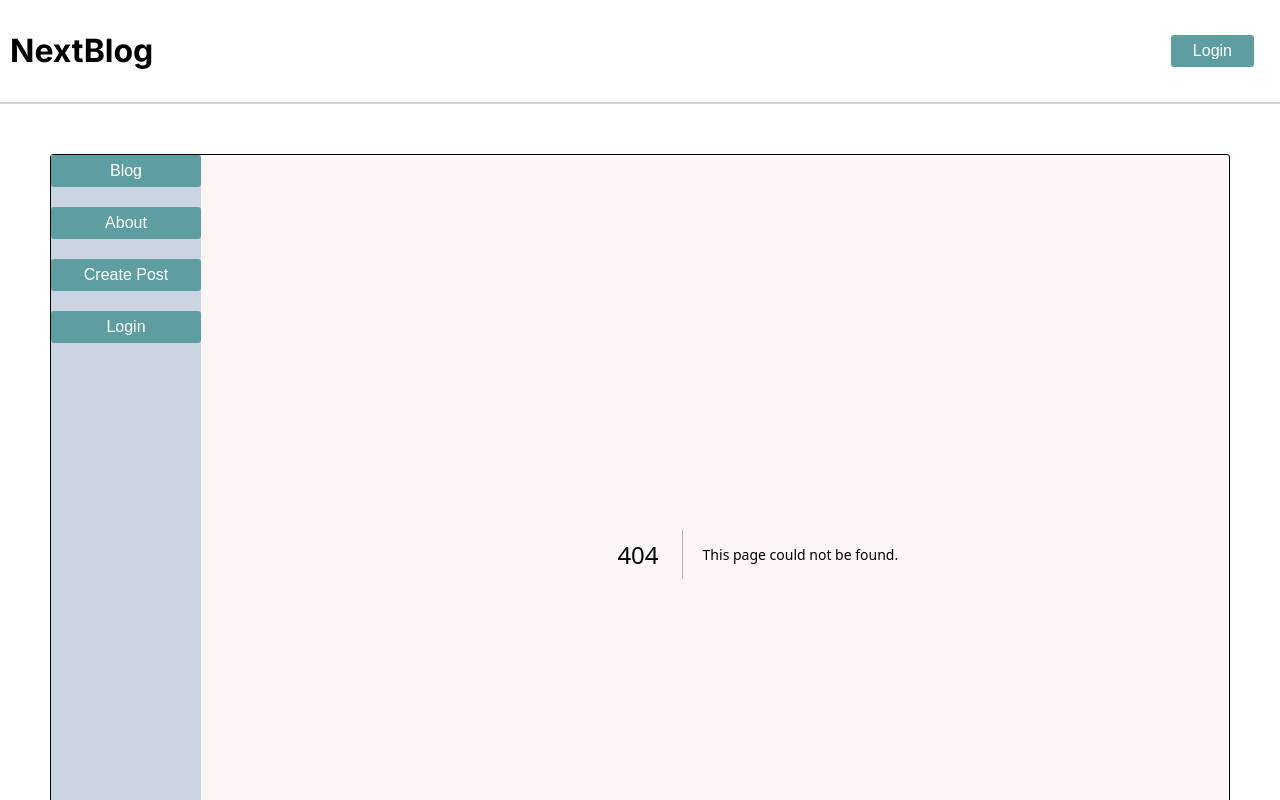
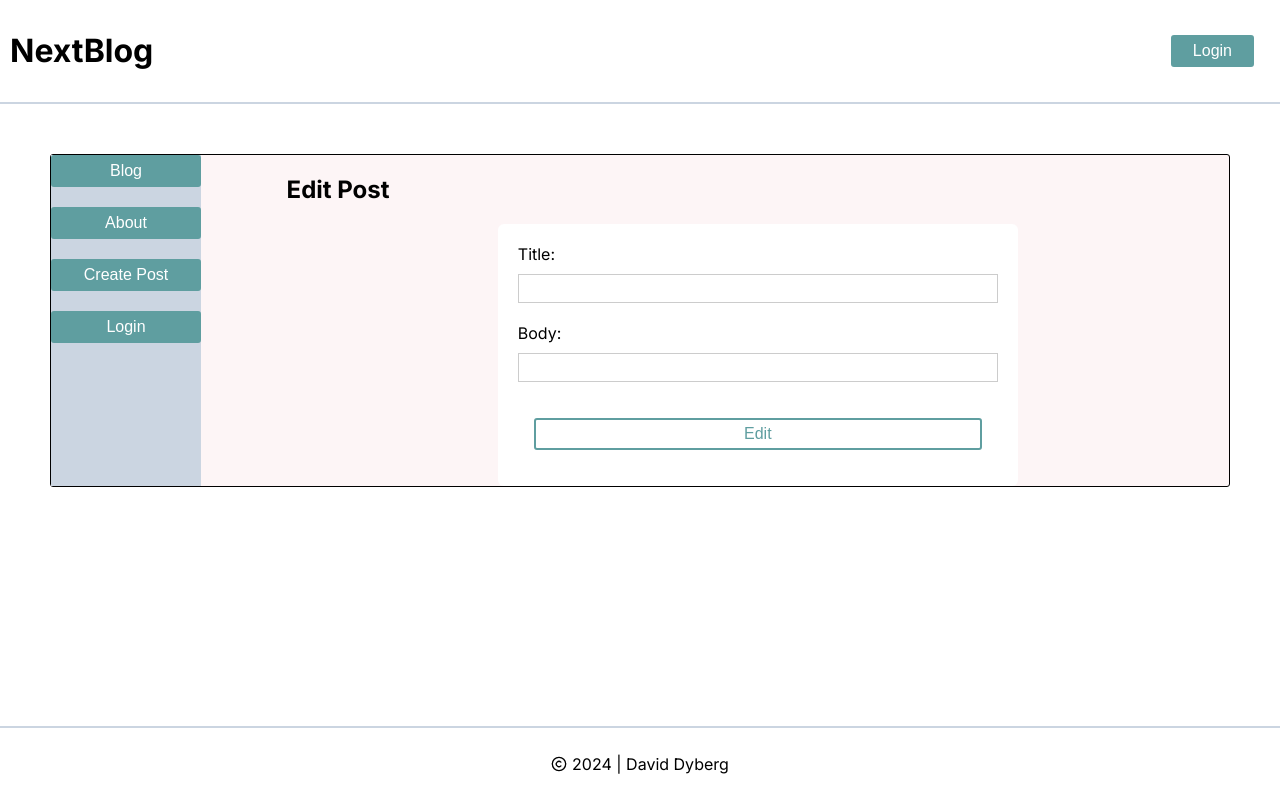
Before and after one commit to DavidDyberg/NextBlog, a Next.js app: page /1/edit in a window 1280 px wide. Before the commit this address had no page. Shown: the top 800 px of the page. Built offline with nearby package versions, Linux system fonts and the light colour scheme; no server answers.

Commit message:
edit post in progress

```diff
--- a/api-routes/posts.tsx
+++ b/api-routes/posts.tsx
@@ -26,6 +26,16 @@ export const getAllPosts = async () => {
        return data
   }
 
+  export const editPost = async ({title, body, id} : {title:string, body:string, id:string}) => {
+    const { data } = await supabase
+    .from('posts')
+    .update({title, body})
+    .eq('id', id)
+    .single()
+
+    return data
+  }
+
   export const getPost = async (id : string) => {
     const { data } = await supabase
         .from('posts')
--- a/app/[id]/buttons.tsx
+++ b/app/[id]/buttons.tsx
@@ -35,3 +35,9 @@ export const DeleteButton = ({ id } : { id: string }) => {
     </div>
    )
 }
+
+export const EditButton = ({id} : {id: string}) => {
+    const router = useRouter()
+
+
+}
--- /dev/null
+++ b/app/[id]/edit/page.tsx
@@ -0,0 +1,66 @@
+'use client'
+
+import { editPost } from '@/api-routes/posts'
+import * as Styles from '@/app/create-post/Styles.createPost'
+import { Button } from '@/styles/button'
+import { useMutation } from '@tanstack/react-query'
+import { useRouter } from 'next/navigation'
+import { useState } from 'react'
+
+export default function EditPost ({ params } : { params: { id: string } } ) {
+    const [title, setTitle] = useState<string>()
+    const [body, setBody] = useState<string>()
+    const [error, setError] = useState<any>(null)
+
+    const router = useRouter()
+
+    const { id } = params
+
+    const editPostMutation = useMutation({
+        mutationKey: ['editPost'],
+        mutationFn: editPost,
+        onSuccess: () => {
+            setError(null)
+            router.push('/' + id )
+        },
+        onError: (error) => {
+            setError(error.message);
+          },
+    })
+
+    const handleSubmit = async (e: any) => {
+        e.preventDefault()
+
+        if (!title || !body) {
+            setError('Fill in all the fields')
+            return;
+        }
+
+        editPostMutation.mutate({title, body, id})
+    }
+
+    return(
+        <div>
+            <h2>Edit Post</h2>
+            <Styles.Form onSubmit={handleSubmit}>
+                <label htmlFor="title">Title:</label>
+                <Styles.Input
+                    type="text"
+                    id="title"
+                    value={title}
+                    onChange={(e) => setTitle(e.target.value)}
+                />
+                <label htmlFor="body">Body:</label>
+                <Styles.Input
+                    type="text"
+                    id="body"
+                    value={body}
+                    onChange={(e) => setBody(e.target.value)}
+                />
+
+                <Button>Edit</Button>
+
+            </Styles.Form>
+        </div>
+    )
+}
```
